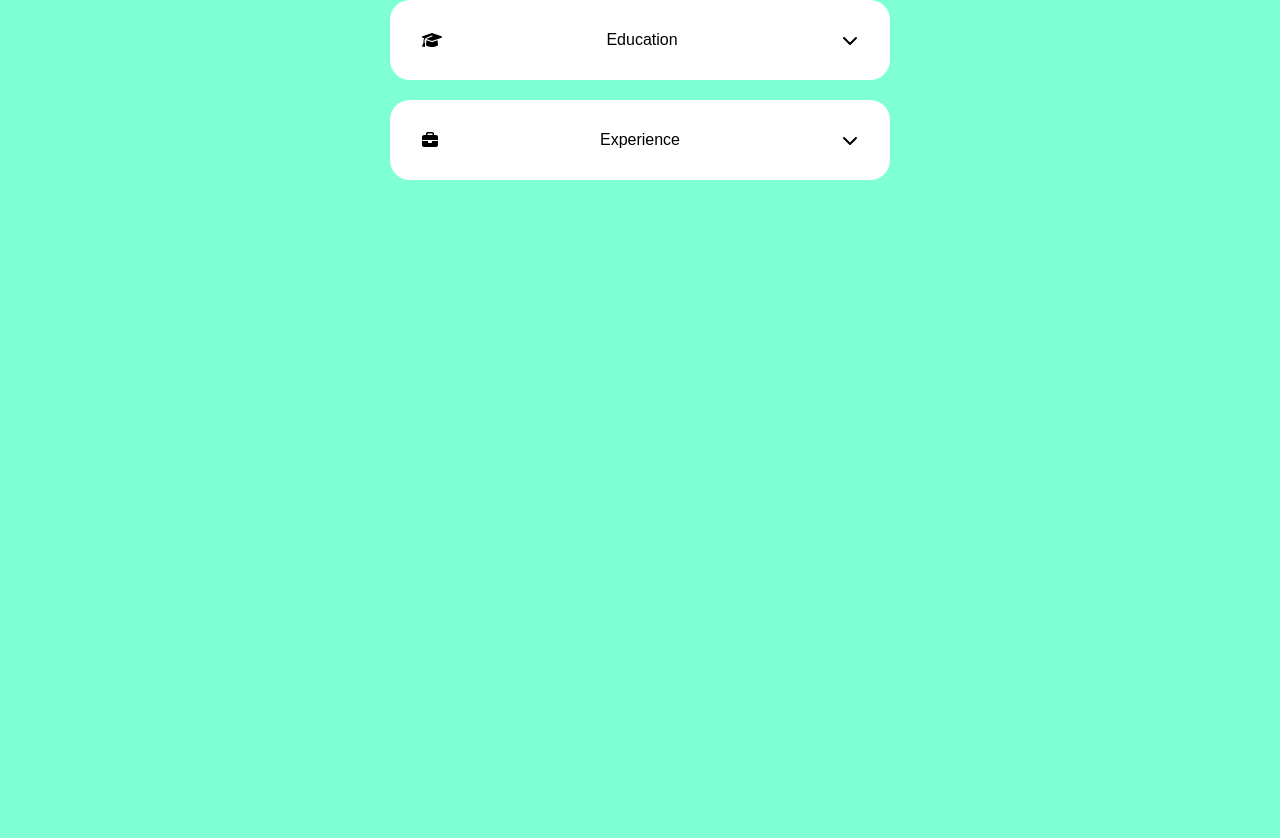
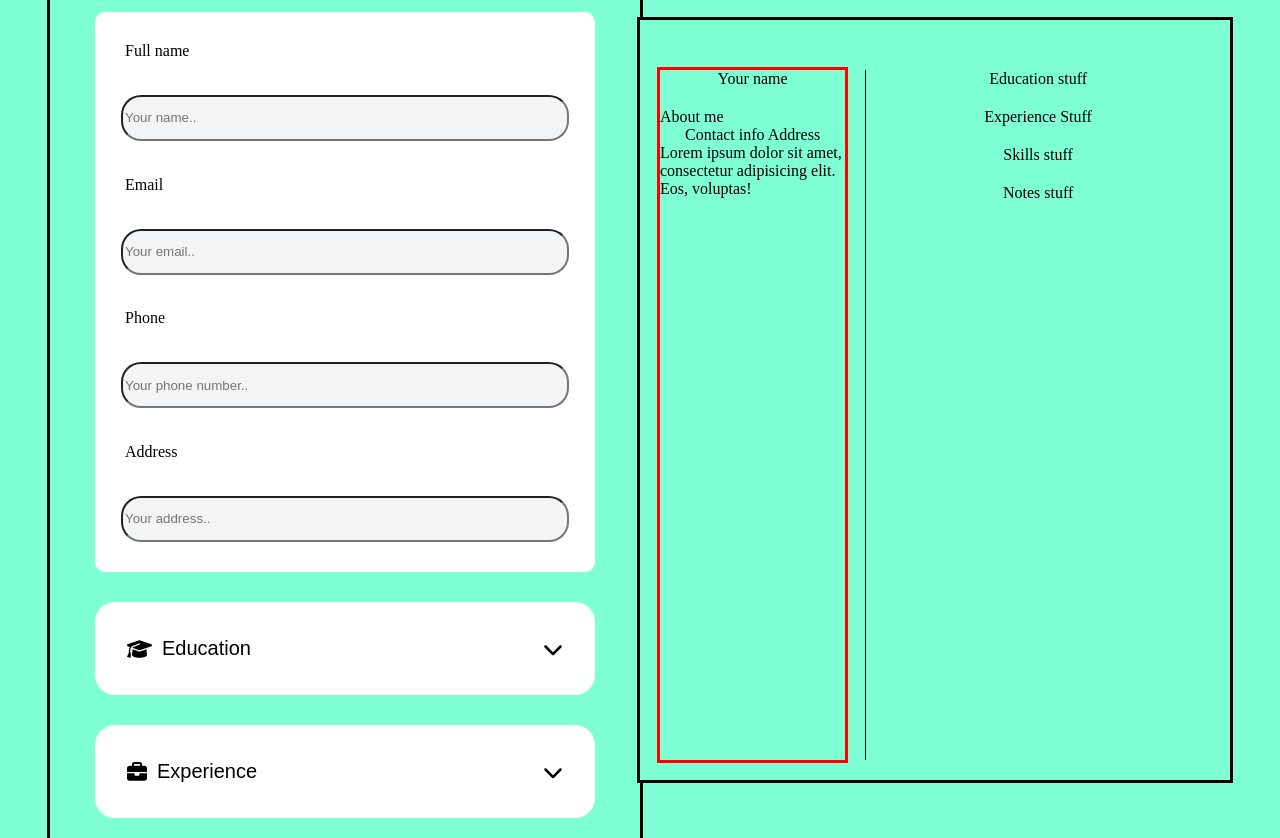
Before and after one commit to BootstrapFootkicker/cvApplication, a React (Vite) app: page / in a window 1280 px wide. Before the commit the page ends 800 px from the top, so only its background shows below. Built offline with nearby package versions, Linux system fonts and the light colour scheme.

Commit message:
Resume
Began creating resume side of site
Applied preliminary styling to resume
Applied Box sizing to elements

```diff
--- a/src/components/App.jsx
+++ b/src/components/App.jsx
@@ -2,10 +2,12 @@ import React, {useEffect} from "react";
 import ReactDOM from "react-dom/client";
 import {useState} from "react";
 
+import '../forms.css';
 import {PersonalDetails} from "./PersonalDetails.jsx";
 import {EducationForm} from "./EducationForm.jsx";
 import {ExperienceForm} from "./ExperienceForm.jsx";
 import {Dropdown} from "./Dropdown.jsx";
+import {Resume} from "./Resume.jsx";
 import {v4 as uuid} from "uuid";
 import {
     faGraduationCap,
@@ -262,7 +264,9 @@ export function App() {
 
     return (
         <>
+            <div className={'details-container'}>
 
+                <PersonalDetails/>
                 <Dropdown
                     sectionName={"Education"}
                     icon={faGraduationCap}
@@ -281,7 +285,8 @@ export function App() {
                 />
 
 
-            {/*<Dropdown sectionName={"Experience"} icon={faBriefcase} menuList ={menuList}/>*/}
+            </div>
+            <Resume/>
         </>
     );
 }
--- a/src/components/Dropdown.jsx
+++ b/src/components/Dropdown.jsx
@@ -23,9 +23,10 @@ export function Dropdown({
                 <div className={"button-content"}>
                     <div className={"icon-container"}>
                         <FontAwesomeIcon icon={icon}/>
+                        <p>{sectionName}</p>
                     </div>
 
-                    <p>{sectionName}</p>
+
                     <div className={"icon-container"}>
                         <FontAwesomeIcon icon={faChevronDown}/>
                     </div>
--- a/src/components/PersonalDetails.jsx
+++ b/src/components/PersonalDetails.jsx
@@ -1,6 +1,7 @@
 import React from "react";
-import { useState } from "react";
+import {useState} from "react";
 import "../forms.css";
+
 export function PersonalDetails() {
     const [fullName, setFullName] = useState("");
     const [email, setEmail] = useState("");
@@ -8,9 +9,13 @@ export function PersonalDetails() {
     const [address, setAddress] = useState("");
 
     return (
-    <div className={"form-container"}>
+        <div className={"form-container personal-details-div"}>
             <form className="personal-details">
-        <label htmlFor="fullName">First name</label>
+                <label htmlFor="fullName">
+                    <span className={"label-text"}> Full name </span>
+                </label>
+                {/*fullname might be wrong we will see*/}
+
                 {/*fullname might be wrong we will see*/}
                 <input
                     type="text"
--- /dev/null
+++ b/src/components/Resume.jsx
@@ -0,0 +1,16 @@
+import React, {useEffect} from "react";
+import {useState} from "react";
+import {ResumeLeft} from "./ResumeLeft.jsx";
+import {ResumeRight} from "./ResumeRight.jsx";
+import '../resume.css';
+
+export function Resume() {
+
+    return (
+        <div className={"resume-container"}>
+            <ResumeLeft/>
+            <ResumeRight/>
+        </div>
+
+    )
+}
--- /dev/null
+++ b/src/components/ResumeLeft.jsx
@@ -0,0 +1,31 @@
+import React, {useEffect} from "react";
+import {useState} from "react";
+import '../resume.css';
+
+export function ResumeLeft() {
+    return (
+        <div className={"resume-left-container"}>
+            <div className={'resume-left-name-container'}>
+                Your name
+            </div>
+            <div className={'personal-info-container'}>
+
+                <div className={"about-me"}>
+                    About me
+                </div>
+                <div className={'contact-div'}>
+                    Contact info
+                    Address
+                </div>
+
+                <div className={'links-div'}>
+                    Lorem ipsum dolor sit amet, consectetur adipisicing elit. Eos, voluptas!
+                </div>
+            </div>
+
+        </div>
+
+    )
+
+
+}
--- /dev/null
+++ b/src/components/ResumeRight.jsx
@@ -0,0 +1,26 @@
+import React, {useEffect} from "react";
+import {useState} from "react";
+import '../resume.css';
+
+export function ResumeRight() {
+
+    return (
+        <div className={"resume-right-container"}>
+            <div className={'education'}>
+                Education stuff
+            </div>
+
+            <div className={'experience'}>
+                Experience Stuff
+            </div>
+            <div className={'skills'}>
+                Skills stuff
+            </div>
+            <div className={'Notes'}>
+                Notes stuff
+            </div>
+        </div>
+
+    )
+
+}
--- a/src/dropDown.css
+++ b/src/dropDown.css
@@ -33,6 +33,7 @@
     align-items: center;
     gap: 10px;
     min-height: 100%;
+    font-size: 20px;
 }
 
 
@@ -54,6 +55,7 @@
 
 
 }
+
 .button-content {
     display: flex;
     flex-direction: row;
@@ -69,7 +71,7 @@
     align-content: center;
     justify-content: center;
     gap: 15px;
-    width: 500px;
+    min-width: 500px;
     border-bottom: none;
 }
 
--- a/src/forms.css
+++ b/src/forms.css
@@ -1,3 +1,17 @@
+.details-container {
+    display: flex;
+    flex-direction: column;
+    align-items: center;
+    gap: 30px;
+    outline: solid 3px black;
+    min-height: 100%;
+    padding: 50px 20px 20px;
+    box-sizing: border-box;
+    width: 50%;
+
+}
+
+
 .personal-details,
 .education-form {
     display: flex;
@@ -5,6 +19,36 @@
     justify-content: center;
     align-items: center;
     gap: 10px;
+}
+
+label {
+    width: 100%;
+
+}
+
+input {
+    width: 100%;
+    border-radius: 20px;
+    height: 40px;
+    background-color: #F3F4F6;
+
+}
+
+.personal-details {
+    min-height: 500px;
+    justify-content: space-between;
+}
+
+.personal-details-div {
+    padding: 30px;
+    font-size: 16px;
+    min-width: 500px;
+    min-height: 500px;
+    box-sizing: border-box;
+}
+
+#fullName {
+    width: 100%;
 }
 
 .date-container {
@@ -18,7 +62,8 @@
 .form-container {
     background-color: white;
     border-radius: 10px;
-    padding: 30px;
+    text-align: left;
+    /*padding: 30px;*/
 }
 
 .button-container {
--- a/src/index.css
+++ b/src/index.css
@@ -2,15 +2,19 @@ body {
     margin: 0;
     display: flex;
     flex-direction: column;
-  padding: 0;
+    padding: 0px;
     background-color: aquamarine;
 
 }
 
 #root {
     display: flex;
-  flex-direction: column;
     justify-content: center;
     align-items: center;
-  gap: 20px;
+    padding: 20px 50px;
+    height: 100vh;
+    box-sizing: border-box;
+    width: 100vw;
+
+
 }
--- /dev/null
+++ b/src/resume.css
@@ -0,0 +1,56 @@
+.resume-container {
+    display: flex;
+    justify-content: center;
+    align-items: center;
+    gap: 20px;
+    background-color: aquamarine;
+    outline: solid 3px black;
+    height: 100%;
+    padding: 50px 20px 20px;
+    box-sizing: border-box;
+    width: 50%;
+}
+
+.resume-left-container {
+    outline: solid red 3px;
+    display: flex;
+    flex-direction: column;
+    justify-content: flex-start;
+    align-items: center;
+    gap: 20px;
+    background-color: aquamarine;
+    height: 100%;
+    width: 35%;
+
+
+}
+
+.resume-right-container {
+    display: flex;
+    flex-direction: column;
+    justify-content: flex-start;
+    align-items: center;
+    gap: 20px;
+    background-color: aquamarine;
+    border-left: black 1px solid;
+    width: 65%;
+    height: 100%;
+}
+
+.links-div {
+    display: flex;
+    justify-content: center;
+    flex-direction: column;
+    align-items: center;
+    gap: 20px;
+    background-color: aquamarine;
+}
+
+.contact-div {
+    display: flex;
+    justify-content: center;
+    flex-direction: column;
+    align-items: center;
+    gap: 20px;
+    background-color: aquamarine;
+}
```
Lines whose indentation alone changed are shown as unchanged.
